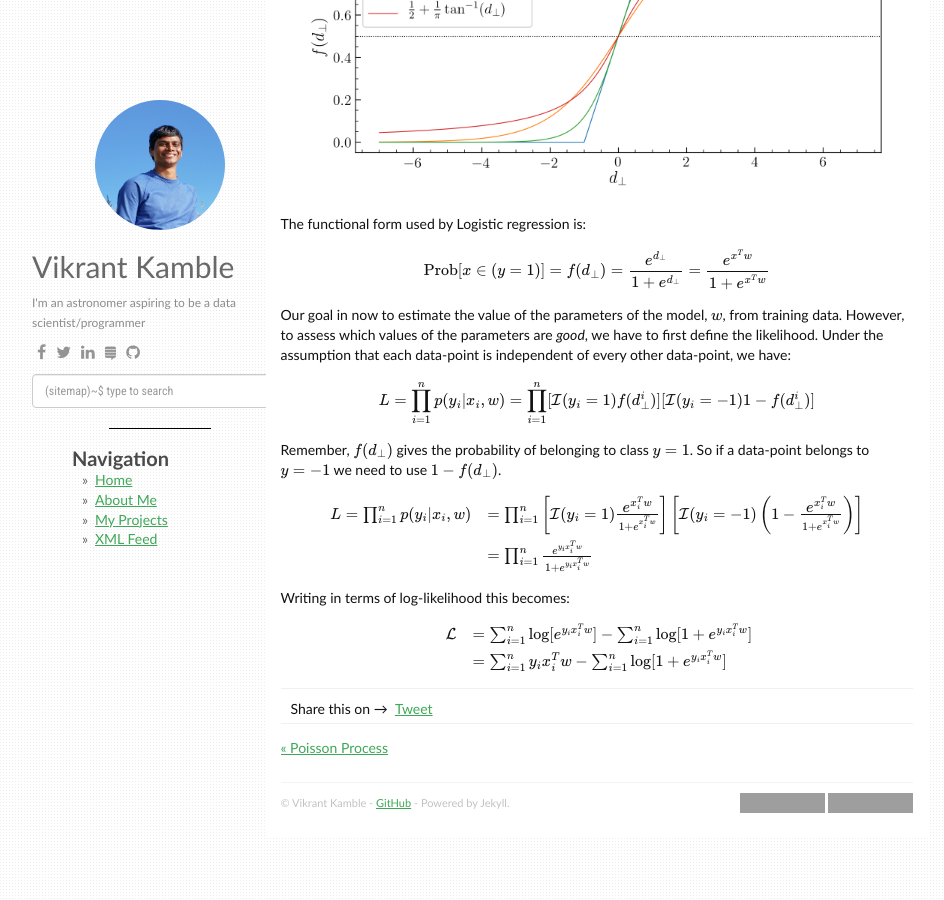
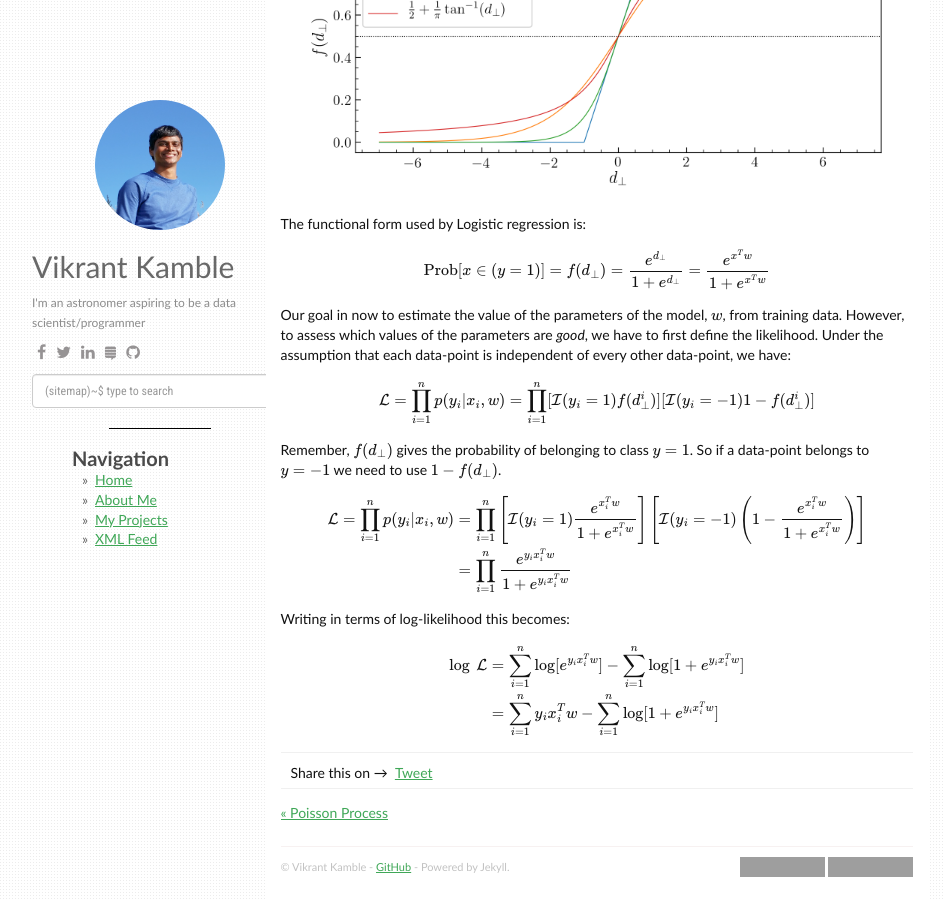
Before and after one commit to VikrantKamble/vikrantkamble.github.io, a Jekyll site: the page built from _posts/2019-11-13-logistic-regression.md, in a window 1280 px wide and 900 px high, scrolled down 1217 px. Shown: the whole window, without its empty margins (126-1070 px from the left). Built offline with Jekyll 4.4.1, drawn with Linux system fonts in a browser that asks for light colours; nearby versions of some CDN libraries; our own code applies the rules of GitHub Pages for plain Markdown files; formulas are drawn with MathJax 3; comment, search, counter and statistics services are not loaded; grey boxes are pictures that could not be loaded.

Commit message:
added paragraph tags

```diff
--- a/_layouts/default.html
+++ b/_layouts/default.html
@@ -15,7 +15,9 @@
     <link rel="alternate" type="application/rss+xml" title="RSS" href="/feed.xml">
     <meta content="{{ site.share.fb_appid }}" property="fb:app_id">
     <meta content="{{ site.title }}" property="og:site_name">
-
+<!--     <script id="MathJax-script" async
+            src="https://cdn.jsdelivr.net/npm/mathjax@3/es5/tex-mml-chtml.js">
+    </script> -->
     <script type="text/javascript"
       src="https://cdn.mathjax.org/mathjax/latest/MathJax.js?config=TeX-AMS-MML_SVG">
     </script>
--- a/_posts/2019-11-13-logistic-regression.md
+++ b/_posts/2019-11-13-logistic-regression.md
@@ -39,14 +39,18 @@
 
 Our goal in now to estimate the value of the parameters of the model, $w$, from training data. However, to assess which values of the parameters are *good*, we have to first define the likelihood. Under the assumption that each data-point is independent of every other data-point, we have:
 
-$$L = \prod_{i=1}^n p(y_i | x_i, w) = \prod_{i=1}^n [\mathcal{I}(y_i = 1) f(d_\perp^i)][\mathcal{I}(y_i = -1) 1 - f(d_\perp^i)] $$
+$$\mathcal{L} = \prod_{i=1}^n p(y_i | x_i, w) = \prod_{i=1}^n [\mathcal{I}(y_i = 1) f(d_\perp^i)][\mathcal{I}(y_i = -1) 1 - f(d_\perp^i)] $$
 
 Remember, $f(d_\perp)$ gives the probability of belonging to class $y=1$. So if a data-point belongs to $y=-1$ we need to use $1 - f(d_\perp)$.
 
-$$\begin{array} \mathcal{L} = \prod_{i=1}^n p(y_i | x_i, w) &= \prod_{i=1}^n \left[\mathcal{I}(y_i = 1) \frac{\displaystyle e^{x_i^T w}}{1 + e^{x_i^T w}} \right] \left[\mathcal{I}(y_i = -1) \left(1 - \frac{\displaystyle e^{x_i^T w}}{1 + e^{x_i^T w}} \right) \right] \\
-&= \prod_{i=1}^n \frac{e^{y_i x_i^T w}}{1 + e^{y_i x_i^T w}}\end{array}$$
+<p>
+$$\begin{align} \mathcal{L} = \prod_{i=1}^n p(y_i | x_i, w) &= \prod_{i=1}^n \left[\mathcal{I}(y_i = 1) \frac{\displaystyle e^{x_i^T w}}{1 + e^{x_i^T w}} \right] \left[\mathcal{I}(y_i = -1) \left(1 - \frac{\displaystyle e^{x_i^T w}}{1 + e^{x_i^T w}} \right) \right] \\
+&= \prod_{i=1}^n \frac{e^{y_i x_i^T w}}{1 + e^{y_i x_i^T w}}\end{align}$$
+</p>
 
 Writing in terms of log-likelihood this becomes:
 
-$$ \begin{array} \log\ \mathcal{L} &= \sum_{i=1}^n \log [e^{y_i x_i^T w}] - \sum_{i=1}^n \log [1 + e^{y_i x_i^T w}] \\
-&= \sum_{i=1}^n y_i x_i^T w - \sum_{i=1}^n \log [1 + e^{y_i x_i^T w}] \end{array}$$
+<p>
+$$ \begin{align} \log\ \mathcal{L} &= \sum_{i=1}^n \log [e^{y_i x_i^T w}] - \sum_{i=1}^n \log [1 + e^{y_i x_i^T w}] \\
+&= \sum_{i=1}^n y_i x_i^T w - \sum_{i=1}^n \log [1 + e^{y_i x_i^T w}] \end{align}$$
+</p>
```
